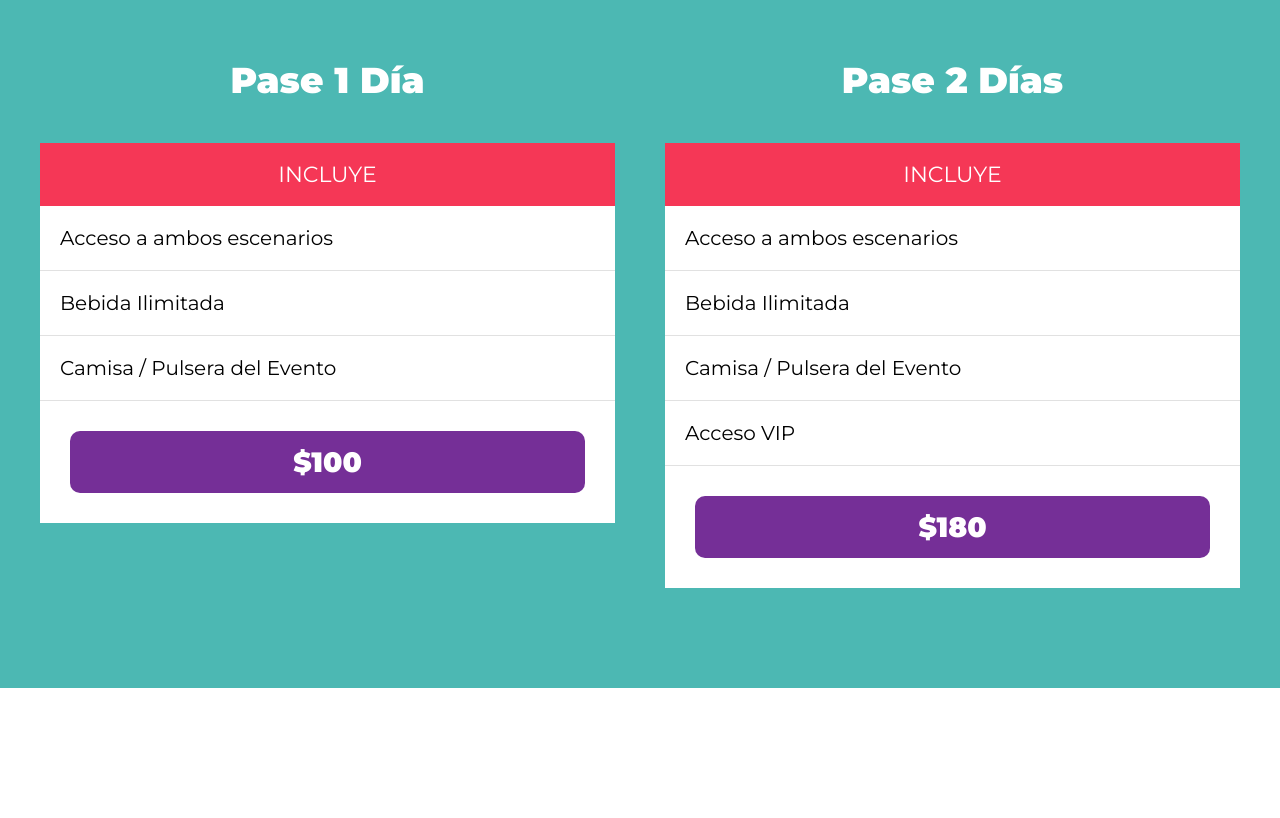
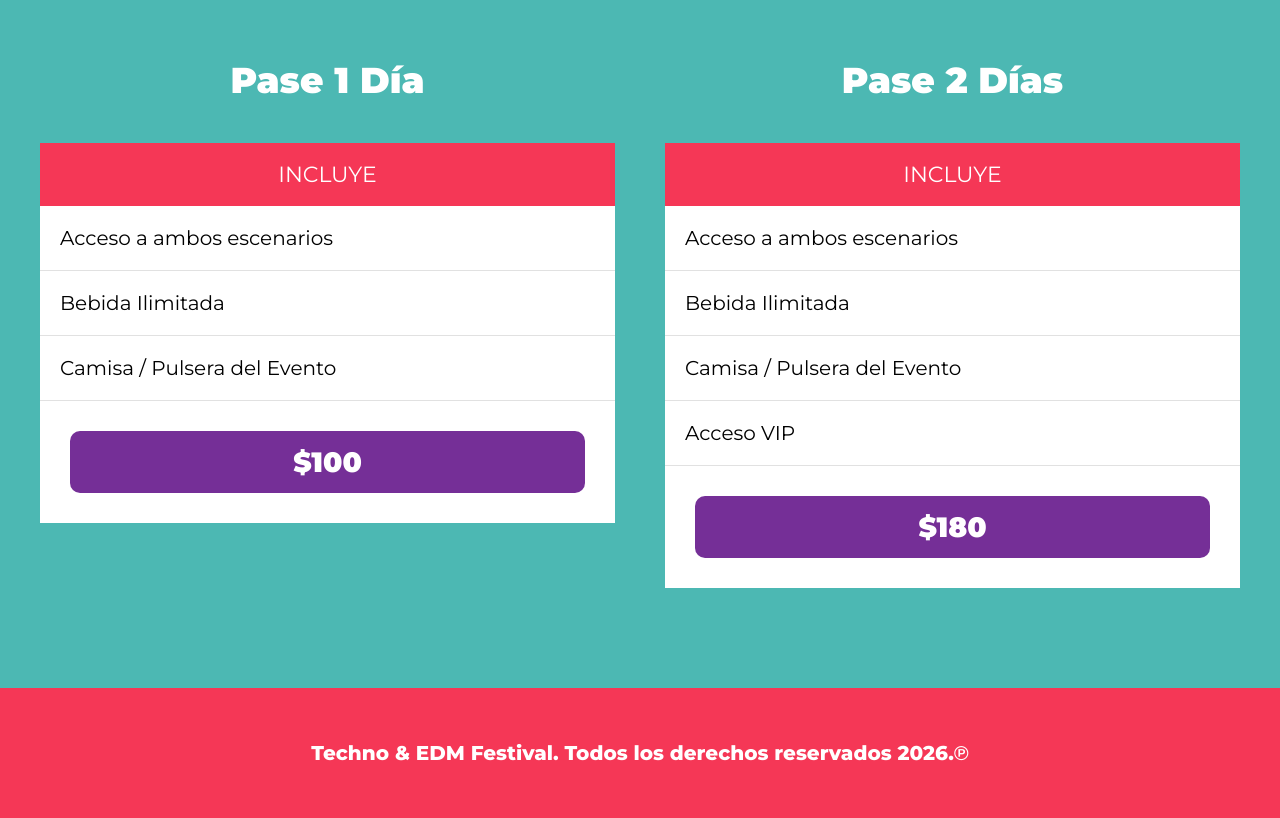
Before and after one commit to JUANJOSEROMANPROGRAMA/Festival-de-Musica, a website: page index.html in a window 1280 px wide. Shown: the part 3199-4017 px from the top of the page. Before the commit the page ends 3887 px from the top, so only its background shows below. Drawn offline with Linux system fonts and the light colour scheme.

Commit message:
Festival Musica: footer ok

```diff
--- a/gulpfile.js
+++ b/gulpfile.js
@@ -1,4 +1,4 @@
-import { src, dest ,watch} from 'gulp';
+import { src, dest, watch } from 'gulp';
 
 
 import gulpSass from 'gulp-sass'
@@ -34,9 +34,9 @@ const sass = gulpSass(dartSaas)
 
 export function css(done) {
 
-    src('src/scss/app.scss')
-        .pipe(sass().on('error',sass.logError))
-        .pipe(dest('build/css'))
+    src('src/scss/app.scss', { sourcemaps: true })
+        .pipe(sass().on('error', sass.logError))
+        .pipe(dest('build/css'), { sourcemaps: '.' })
 
 
     done()
@@ -44,11 +44,11 @@ export function css(done) {
 
 
 /* para aplicar el watch añ gulpfile */
-export function dev(){
+export function dev() {
 
 
-/* el watch es una funcion predeterminada que se puede importar desde watch....solo seria llamar la funcion y pasarle como parametro cual es el archivo al que se desea que se le haga seguimiento */
-    watch('src/scss/**/*.scss',css)
+    /* el watch es una funcion predeterminada que se puede importar desde watch....solo seria llamar la funcion y pasarle como parametro cual es el archivo al que se desea que se le haga seguimiento */
+    watch('src/scss/**/*.scss', css)
 
 
 
--- a/index.html
+++ b/index.html
@@ -232,6 +232,25 @@
     </section>
 
 
+    <footer class="footer">
+
+        <div class="contenedor">
+
+            <p class="parrafo-footer">
+
+                Techno & EDM Festival. Todos los derechos reservados 2026.℗
+
+            </p>
+        </div>
+
+
+    </footer>
+
+
+
+
+
+
 </body>
 
 </html>
--- /dev/null
+++ b/src/scss/layout/__footer.scss
@@ -0,0 +1,25 @@
+@use '../base/variables' as var;
+@use '../base/mixins' as min;
+@use "sass:color";
+
+
+
+
+.footer {
+    background-color: var.$rosa;
+    margin: 0;
+    padding: 3rem;
+
+    .contenedor {
+        display: flex;
+        justify-content: center;
+
+    }
+
+}
+
+    .parrafo-footer {
+        color: var.$blanco;
+        font-size: 2.4  rem;
+        font-weight: 800;
+    }
--- a/src/scss/layout/_index.scss
+++ b/src/scss/layout/_index.scss
@@ -3,3 +3,4 @@
 @forward 'festival';
 @forward 'lineup';
 @forward 'boletos';
+@forward '_footer';
```
Also changed, not shown: build/css/app.css.
